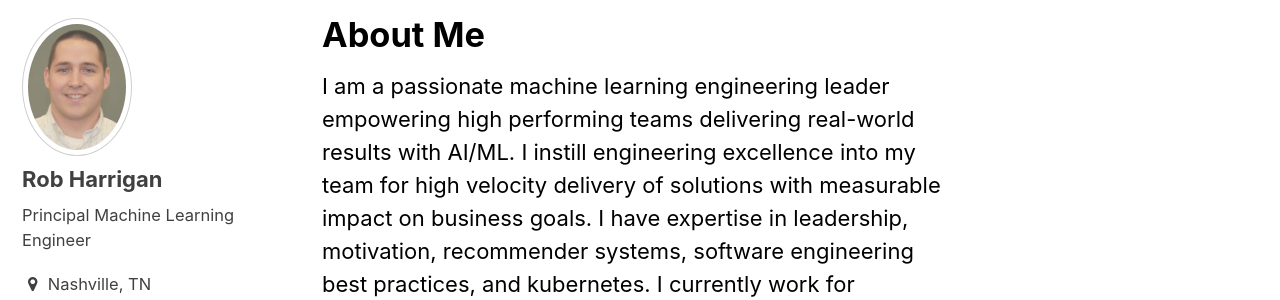
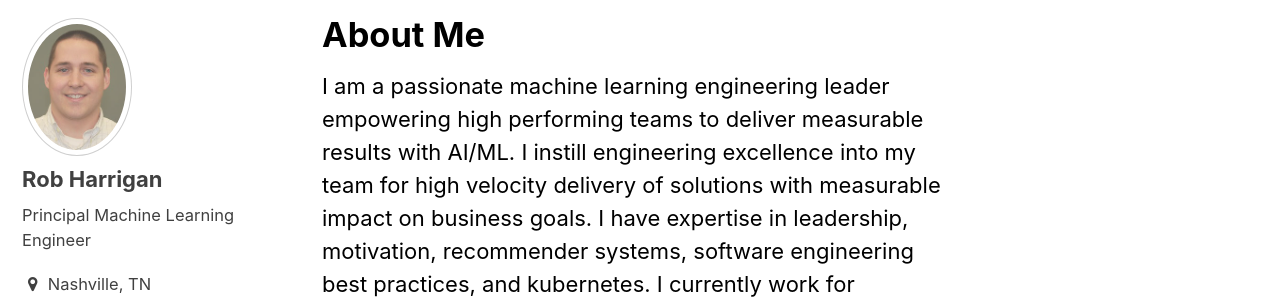
Before and after one commit to Raab70/Raab70.github.io, a Jekyll site: the page built from _pages/about.md, in a window 1280 px wide and 900 px high. Shown: the part 126-426 px from the top of the window. Built offline with Jekyll 4.4.1, drawn with Linux system fonts in a browser that asks for light colours; some of the changed text lies outside the part shown.

Commit message:
Update CV

```diff
--- a/_includes/cv.md
+++ b/_includes/cv.md
@@ -1,4 +1,4 @@
- I am a passionate machine learning engineering leader empowering high performing teams delivering real-world results with AI/ML. I instill engineering excellence into my team for high velocity delivery of solutions with measurable impact on business goals. I have expertise in leadership, motivation, recommender systems, software engineering best practices, and kubernetes. I currently work for Paramount Streaming in the Applied Machine Learning Group improving personalization across services including impacts on Paramount+ and Pluto TV. <br>
+ I am a passionate machine learning engineering leader empowering high performing teams to deliver measurable results with AI/ML. I instill engineering excellence into my team for high velocity delivery of solutions with measurable impact on business goals. I have expertise in leadership, motivation, recommender systems, software engineering best practices, and kubernetes. I currently work for Paramount Streaming in the Applied Machine Learning Group improving personalization across services including impacts on Paramount+ and Pluto TV. <br>
 
 
 ## <i class="fa fa-chevron-right"></i> News
```
